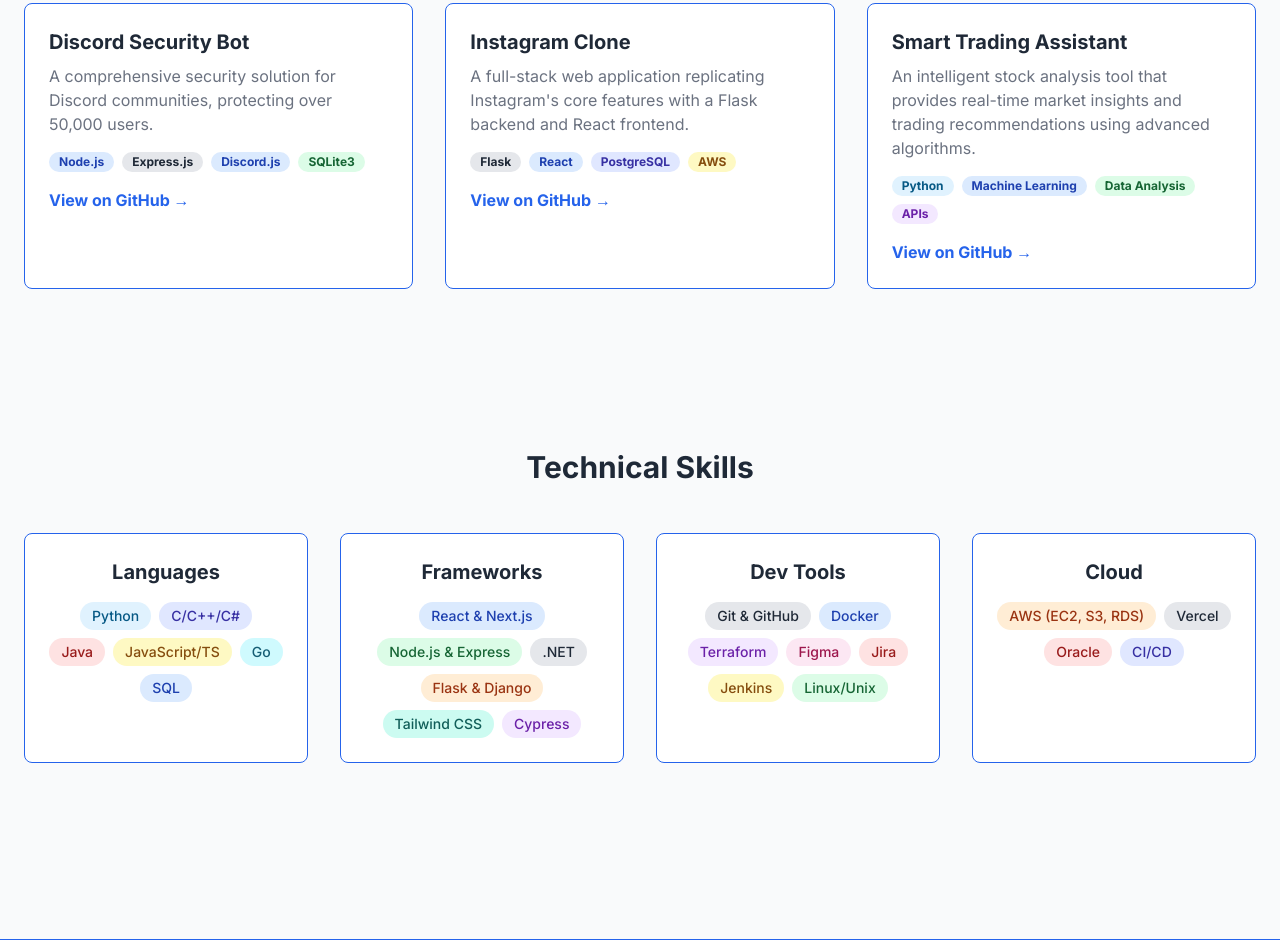
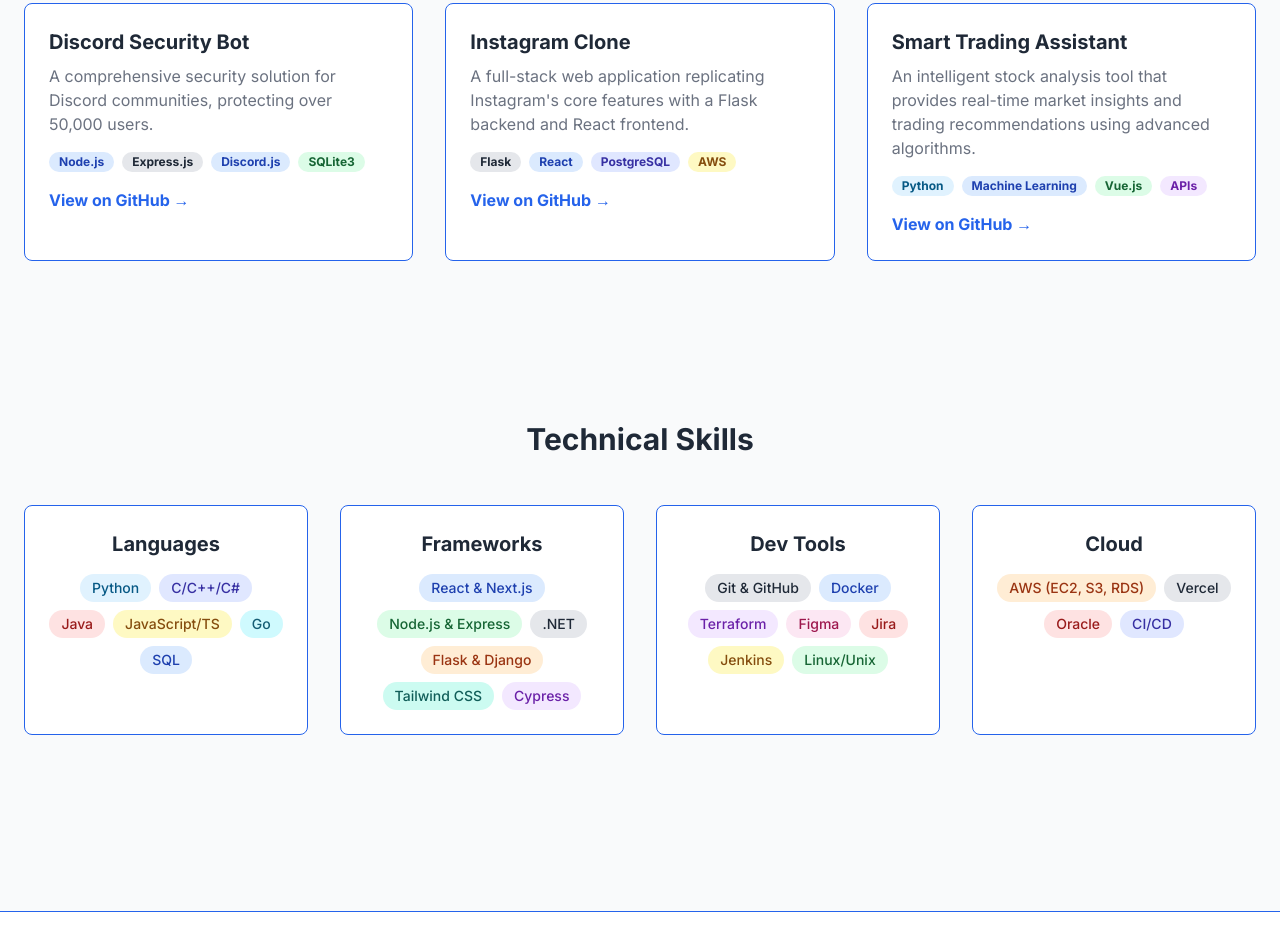
Before and after one commit to justinsu05/justinsu05.github.io, a plain HTML site: page index.html in a window 1280 px wide. Shown: the part 2926-3867 px from the top of the page. Drawn offline with nearby package versions, Linux system fonts and the light colour scheme.

Commit message:
Update index.html

```diff
--- a/index.html
+++ b/index.html
@@ -312,7 +312,7 @@
                     <div class="flex flex-wrap gap-2 mb-4">
                         <span class="skill-tag bg-sky-100 text-sky-800 dark:bg-sky-900/50 dark:text-sky-300 text-xs font-semibold px-2.5 py-0.5 rounded-full">Python</span>
                         <span class="skill-tag bg-blue-100 text-blue-800 dark:bg-blue-900/50 dark:text-blue-300 text-xs font-semibold px-2.5 py-0.5 rounded-full">Machine Learning</span>
-                        <span class="skill-tag bg-green-100 text-green-800 dark:bg-green-900/50 dark:text-green-300 text-xs font-semibold px-2.5 py-0.5 rounded-full">Data Analysis</span>
+                        <span class="skill-tag bg-green-100 text-green-800 dark:bg-green-900/50 dark:text-green-300 text-xs font-semibold px-2.5 py-0.5 rounded-full">Vue.js</span>
                         <span class="skill-tag bg-purple-100 text-purple-800 dark:bg-purple-900/50 dark:text-purple-300 text-xs font-semibold px-2.5 py-0.5 rounded-full">APIs</span>
                     </div>
                     <a href="https://github.com/justinsudev/stock-analysis-tool" target="_blank" class="text-brand-accent dark:text-brand-dark-accent font-semibold hover:underline">View on GitHub &rarr;</a>
```
